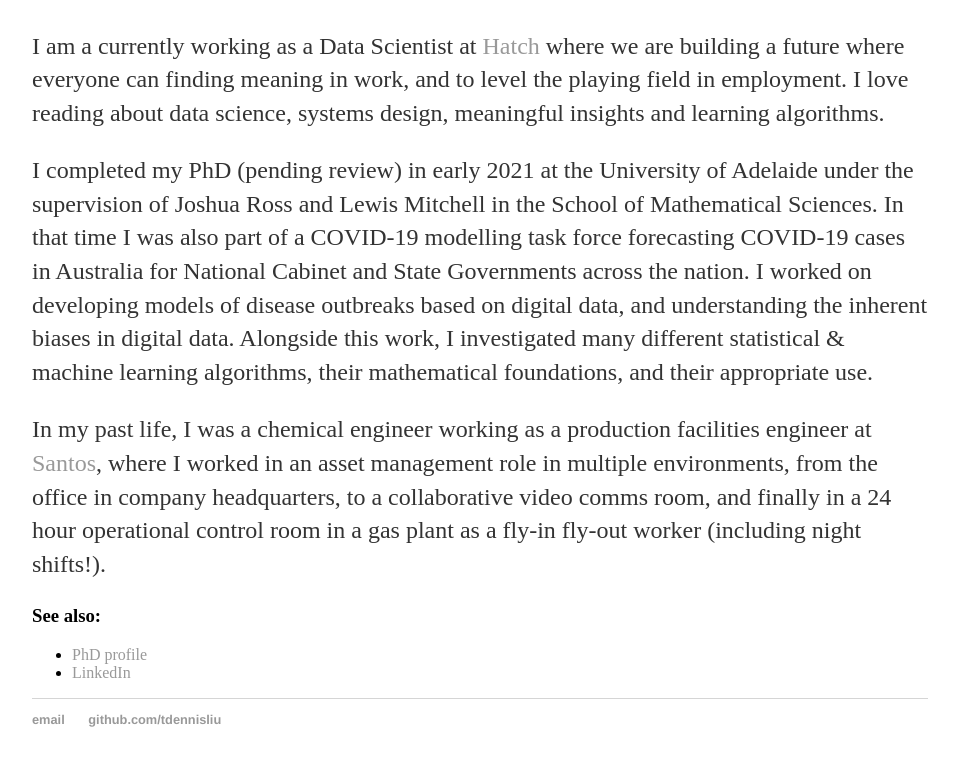
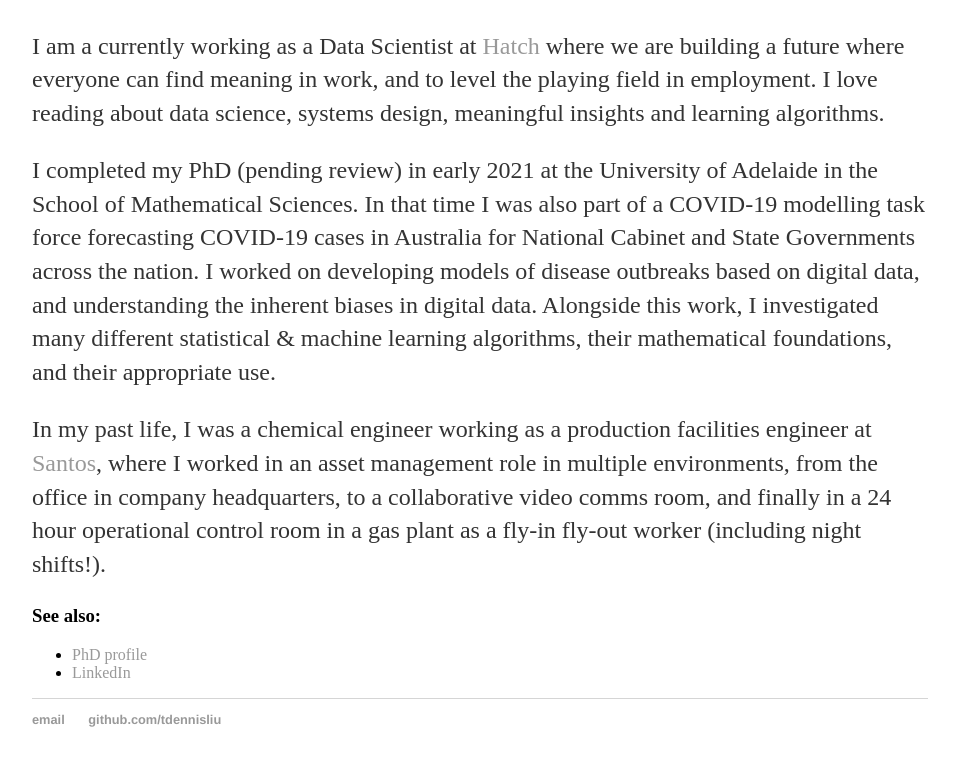
Before and after one commit to tdennisliu/tdennisliu.github.io, a Jekyll site: the page built from about/index.md, in a window 1280 px wide, cut to the strip 421-1208 px from the top of the page. Shown: the top 766 px of the strip, without its empty margins (160-1118 px from the left). Built offline with Jekyll 4.4.1, drawn with Linux system fonts in a browser that asks for light colours; our own code applies the rules of GitHub Pages for plain Markdown files.

Commit message:
fix(summary): minor copy changes

```diff
--- a/about/index.md
+++ b/about/index.md
@@ -2,9 +2,9 @@
 <img src="DLprofile2.jpg" alt="Photo of Dennis Liu"
   title="Dennis Liu" width="191" height="268" />
 
-I am a currently working as a Data Scientist at [Hatch](https://hatch.team) where we are building a future where everyone can finding meaning in work, and to level the playing field in employment. I love reading about data science, systems design, meaningful insights and learning algorithms.
+I am a currently working as a Data Scientist at [Hatch](https://hatch.team) where we are building a future where everyone can find meaning in work, and to level the playing field in employment. I love reading about data science, systems design, meaningful insights and learning algorithms.
 
-I completed my PhD (pending review) in early 2021 at the University of Adelaide under the supervision of Joshua Ross and Lewis Mitchell in the School of Mathematical Sciences. In that time I was also part of a COVID-19 modelling task force forecasting COVID-19 cases in Australia for National Cabinet and State Governments across the nation. I worked on developing models of disease outbreaks based on digital data, and understanding the inherent biases in digital data. Alongside this work, I investigated many different statistical & machine learning algorithms, their mathematical foundations, and their appropriate use.
+I completed my PhD (pending review) in early 2021 at the University of Adelaide in the School of Mathematical Sciences. In that time I was also part of a COVID-19 modelling task force forecasting COVID-19 cases in Australia for National Cabinet and State Governments across the nation. I worked on developing models of disease outbreaks based on digital data, and understanding the inherent biases in digital data. Alongside this work, I investigated many different statistical & machine learning algorithms, their mathematical foundations, and their appropriate use.
 
 In my past life, I was a chemical engineer working as a production facilities engineer at [Santos](https://www.santos.com/), where I worked in an asset management role in multiple environments, from the office in company headquarters, to a collaborative video comms room, and finally in a 24 hour operational control room in a gas plant as a fly-in fly-out worker (including night shifts!).
 
```
